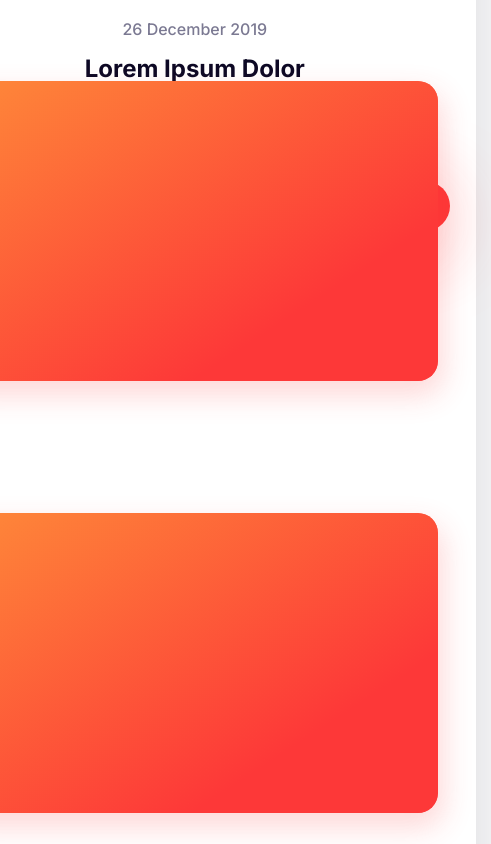
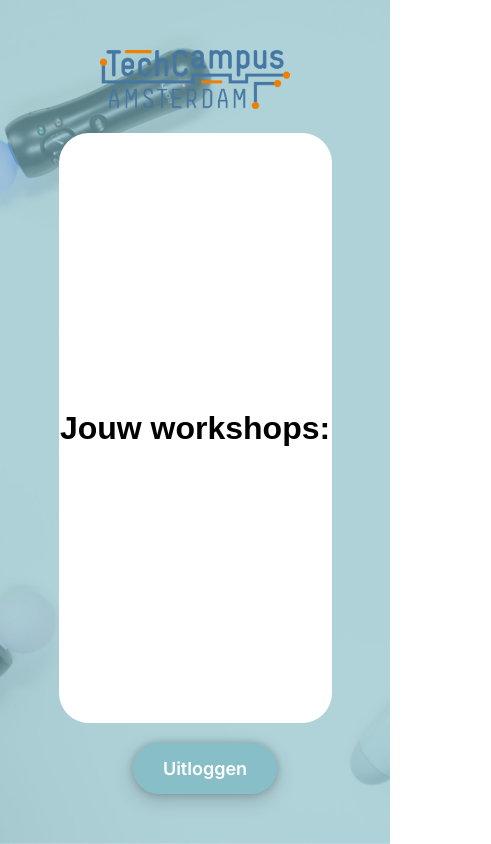
Before and after one commit to Kipmevrouw/Proeve-Frontend, a React (Create React App) app in the folder frontend/: page / in a window 390 px wide. Shown: the top 844 px of the page, 491 px wide, since content can reach past the window. Built offline with nearby package versions, Linux system fonts and the light colour scheme; a web font is replaced by a local one.

Commit message:
delete: test card

```diff
--- a/frontend/package.json
+++ b/frontend/package.json
@@ -14,6 +14,7 @@
     "react-scripts": "5.0.1",
     "react-slick": "^0.30.2",
     "slick-carousel": "^1.8.1",
+    "swiper": "^11.1.1",
     "web-vitals": "^2.1.4"
   },
   "scripts": {
--- a/frontend/src/components/Student-Components/Dashboard/Dashboard.css
+++ b/frontend/src/components/Student-Components/Dashboard/Dashboard.css
@@ -37,258 +37,6 @@
   font-family: "Jockey One", sans-serif;
 }
 
-.blog-slider {
-  width: 95%;
-  position: relative;
-  max-width: 800px;
-  margin: auto;
-  background: #fff;
-  box-shadow: 0px 14px 80px rgba(34, 35, 58, 0.2);
-  padding: 25px;
-  border-radius: 25px;
-  height: 400px;
-  transition: all 0.3s;
-}
-@media screen and (max-width: 992px) {
-  .blog-slider {
-    max-width: 680px;
-    height: 400px;
-  }
-}
-@media screen and (max-width: 768px) {
-  .blog-slider {
-    min-height: 500px;
-    height: auto;
-    margin: 180px auto;
-  }
-}
-@media screen and (max-height: 500px) and (min-width: 992px) {
-  .blog-slider {
-    height: 350px;
-  }
-}
-.blog-slider__item {
-  display: flex;
-  align-items: center;
-}
-@media screen and (max-width: 768px) {
-  .blog-slider__item {
-    flex-direction: column;
-  }
-}
-.blog-slider__item.swiper-slide-active .blog-slider__img img {
-  opacity: 1;
-  transition-delay: 0.3s;
-}
-.blog-slider__item.swiper-slide-active .blog-slider__content > * {
-  opacity: 1;
-  transform: none;
-}
-.blog-slider__item.swiper-slide-active .blog-slider__content > *:nth-child(1) {
-  transition-delay: 0.3s;
-}
-.blog-slider__item.swiper-slide-active .blog-slider__content > *:nth-child(2) {
-  transition-delay: 0.4s;
-}
-.blog-slider__item.swiper-slide-active .blog-slider__content > *:nth-child(3) {
-  transition-delay: 0.5s;
-}
-.blog-slider__item.swiper-slide-active .blog-slider__content > *:nth-child(4) {
-  transition-delay: 0.6s;
-}
-.blog-slider__item.swiper-slide-active .blog-slider__content > *:nth-child(5) {
-  transition-delay: 0.7s;
-}
-.blog-slider__item.swiper-slide-active .blog-slider__content > *:nth-child(6) {
-  transition-delay: 0.8s;
-}
-.blog-slider__item.swiper-slide-active .blog-slider__content > *:nth-child(7) {
-  transition-delay: 0.9s;
-}
-.blog-slider__item.swiper-slide-active .blog-slider__content > *:nth-child(8) {
-  transition-delay: 1s;
-}
-.blog-slider__item.swiper-slide-active .blog-slider__content > *:nth-child(9) {
-  transition-delay: 1.1s;
-}
-.blog-slider__item.swiper-slide-active .blog-slider__content > *:nth-child(10) {
-  transition-delay: 1.2s;
-}
-.blog-slider__item.swiper-slide-active .blog-slider__content > *:nth-child(11) {
-  transition-delay: 1.3s;
-}
-.blog-slider__item.swiper-slide-active .blog-slider__content > *:nth-child(12) {
-  transition-delay: 1.4s;
-}
-.blog-slider__item.swiper-slide-active .blog-slider__content > *:nth-child(13) {
-  transition-delay: 1.5s;
-}
-.blog-slider__item.swiper-slide-active .blog-slider__content > *:nth-child(14) {
-  transition-delay: 1.6s;
-}
-.blog-slider__item.swiper-slide-active .blog-slider__content > *:nth-child(15) {
-  transition-delay: 1.7s;
-}
-.blog-slider__img {
-  width: 300px;
-  flex-shrink: 0;
-  height: 300px;
-  background-image: linear-gradient(147deg, #fe8a39 0%, #fd3838 74%);
-  box-shadow: 4px 13px 30px 1px rgba(252, 56, 56, 0.2);
-  border-radius: 20px;
-  transform: translateX(-80px);
-  overflow: hidden;
-}
-.blog-slider__img:after {
-  content: "";
-  position: absolute;
-  top: 0;
-  left: 0;
-  width: 100%;
-  height: 100%;
-  background-image: linear-gradient(147deg, #fe8a39 0%, #fd3838 74%);
-  border-radius: 20px;
-  opacity: 0.8;
-}
-.blog-slider__img img {
-  width: 100%;
-  height: 100%;
-  object-fit: cover;
-  display: block;
-  opacity: 0;
-  border-radius: 20px;
-  transition: all 0.3s;
-}
-@media screen and (max-width: 768px) {
-  .blog-slider__img {
-    transform: translateY(-50%);
-    width: 90%;
-  }
-}
-@media screen and (max-width: 576px) {
-  .blog-slider__img {
-    width: 95%;
-  }
-}
-@media screen and (max-height: 500px) and (min-width: 992px) {
-  .blog-slider__img {
-    height: 270px;
-  }
-}
-.blog-slider__content {
-  padding-right: 25px;
-}
-@media screen and (max-width: 768px) {
-  .blog-slider__content {
-    margin-top: -80px;
-    text-align: center;
-    padding: 0 30px;
-  }
-}
-@media screen and (max-width: 576px) {
-  .blog-slider__content {
-    padding: 0;
-  }
-}
-.blog-slider__content > * {
-  opacity: 0;
-  transform: translateY(25px);
-  transition: all 0.4s;
-}
-.blog-slider__code {
-  color: #7b7992;
-  margin-bottom: 15px;
-  display: block;
-  font-weight: 500;
-}
-.blog-slider__title {
-  font-size: 24px;
-  font-weight: 700;
-  color: #0d0925;
-  margin-bottom: 20px;
-}
-.blog-slider__text {
-  color: #4e4a67;
-  margin-bottom: 30px;
-  line-height: 1.5em;
-}
-.blog-slider__button {
-  display: inline-flex;
-  background-image: linear-gradient(147deg, #fe8a39 0%, #fd3838 74%);
-  padding: 15px 35px;
-  border-radius: 50px;
-  color: #fff;
-  box-shadow: 0px 14px 80px rgba(252, 56, 56, 0.4);
-  text-decoration: none;
-  font-weight: 500;
-  justify-content: center;
-  text-align: center;
-  letter-spacing: 1px;
-}
-@media screen and (max-width: 576px) {
-  .blog-slider__button {
-    width: 100%;
-  }
-}
-.blog-slider .swiper-container-horizontal > .swiper-pagination-bullets,
-.blog-slider .swiper-pagination-custom,
-.blog-slider .swiper-pagination-fraction {
-  bottom: 10px;
-  left: 0;
-  width: 100%;
-}
-.blog-slider__pagination {
-  position: absolute;
-  z-index: 21;
-  right: 20px;
-  width: 11px !important;
-  text-align: center;
-  left: auto !important;
-  top: 50%;
-  bottom: auto !important;
-  transform: translateY(-50%);
-}
-@media screen and (max-width: 768px) {
-  .blog-slider__pagination {
-    transform: translateX(-50%);
-    left: 50% !important;
-    top: 205px;
-    width: 100% !important;
-    display: flex;
-    justify-content: center;
-    align-items: center;
-  }
-}
-.blog-slider__pagination.swiper-pagination-bullets .swiper-pagination-bullet {
-  margin: 8px 0;
-}
-@media screen and (max-width: 768px) {
-  .blog-slider__pagination.swiper-pagination-bullets .swiper-pagination-bullet {
-    margin: 0 5px;
-  }
-}
-.blog-slider__pagination .swiper-pagination-bullet {
-  width: 11px;
-  height: 11px;
-  display: block;
-  border-radius: 10px;
-  background: #062744;
-  opacity: 0.2;
-  transition: all 0.3s;
-}
-.blog-slider__pagination .swiper-pagination-bullet-active {
-  opacity: 1;
-  background: #fd3838;
-  height: 30px;
-  box-shadow: 0px 0px 20px rgba(252, 56, 56, 0.3);
-}
-@media screen and (max-width: 768px) {
-  .blog-slider__pagination .swiper-pagination-bullet-active {
-    height: 11px;
-    width: 30px;
-  }
-}
-
 .dashboard_Uitloggen {
   margin: 0px 0px 0px 20px;
   padding: 15px 30px 15px 30px;
--- a/frontend/src/components/Student-Components/Dashboard/Dashboard.js
+++ b/frontend/src/components/Student-Components/Dashboard/Dashboard.js
@@ -1,25 +1,7 @@
-import React, { useEffect } from "react";
-import Swiper from "swiper";
 import "./Dashboard.css";
 import { Link } from "react-router-dom";
 
 const Dashboard = ({ Logo }) => {
-  useEffect(() => {
-    const swiper = new Swiper('.blog-slider', {
-      spaceBetween: 30,
-      effect: 'fade',
-      loop: true,
-      mousewheel: {
-        invert: false,
-      },
-      // autoHeight: true,
-      pagination: {
-        el: '.blog-slider__pagination',
-        clickable: true,
-      }
-    });
-  }, []);
-
   return (
     <>
       <div className="dashboard_Background">
@@ -35,46 +17,7 @@ const Dashboard = ({ Logo }) => {
         <div className="dashboard_Setup">
           <h1 className="dashboard_h1">Jouw workshops:</h1>
           <div>
-            <div class="blog-slider">
-              <div class="blog-slider__wrp swiper-wrapper">
-                <div class="blog-slider__item swiper-slide">
-                  <div class="blog-slider__img">
-                    <img src="https://res.cloudinary.com/muhammederdem/image/upload/q_60/v1535759872/kuldar-kalvik-799168-unsplash.webp" alt="" />
-                  </div>
-                  <div class="blog-slider__content">
-                    <span class="blog-slider__code">26 December 2019</span>
-                    <div class="blog-slider__title">Lorem Ipsum Dolor</div>
-                    <div class="blog-slider__text">Lorem ipsum dolor sit amet consectetur, adipisicing elit. Recusandae voluptate repellendus magni illo ea animi? </div>
-                    <a href="#" class="blog-slider__button">READ MORE</a>
-                  </div>
-                </div>
-                <div class="blog-slider__item swiper-slide">
-                  <div class="blog-slider__img">
-                    <img src="https://res.cloudinary.com/muhammederdem/image/upload/q_60/v1535759871/jason-leung-798979-unsplash.webp" alt="" />
-                  </div>
-                  <div class="blog-slider__content">
-                    <span class="blog-slider__code">26 December 2019</span>
-                    <div class="blog-slider__title">Lorem Ipsum Dolor2</div>
-                    <div class="blog-slider__text">Lorem ipsum dolor sit amet consectetur, adipisicing elit. Recusandae voluptate repellendus magni illo ea animi?</div>
-                    <a href="#" class="blog-slider__button">READ MORE</a>
-                  </div>
-                </div>
 
-                <div class="blog-slider__item swiper-slide">
-                  <div class="blog-slider__img">
-                    <img src="https://res.cloudinary.com/muhammederdem/image/upload/q_60/v1535759871/alessandro-capuzzi-799180-unsplash.webp" alt="" />
-                  </div>
-                  <div class="blog-slider__content">
-                    <span class="blog-slider__code">26 December 2019</span>
-                    <div class="blog-slider__title">Lorem Ipsum Dolor</div>
-                    <div class="blog-slider__text">Lorem ipsum dolor sit amet consectetur, adipisicing elit. Recusandae voluptate repellendus magni illo ea animi?</div>
-                    <a href="#" class="blog-slider__button">READ MORE</a>
-                  </div>
-                </div>
-
-              </div>
-              <div class="blog-slider__pagination"></div>
-            </div>
           </div>
         </div>
         <div className="dashboard_Nav">
```
Also changed, not shown: 1 other file (tests, documents, lock files or other folders).
